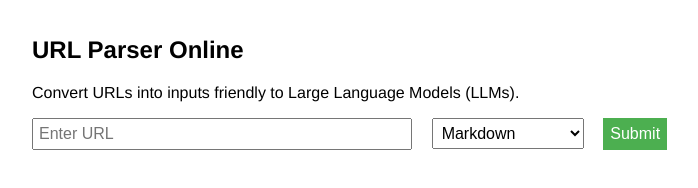
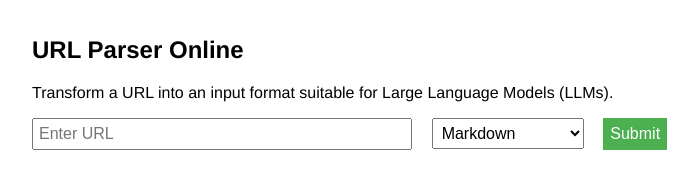
Before and after one commit to jiangwei909/urlparser2, a website: page index.html in a window 1280 px wide. Shown: the whole page, without its empty margins (228-926 px from the left). Drawn offline with nearby package versions, Linux system fonts and the light colour scheme.

Commit message:
enhance title and readme

```diff
--- a/index.html
+++ b/index.html
@@ -3,7 +3,7 @@
   <head>
     <meta charset="UTF-8" />
     <meta name="viewport" content="width=device-width, initial-scale=1.0" />
-    <title>URL Parser - Convert a URL to LLM-friendly input</title>
+    <title>URL Parser - Translate a URL into an LLM-compatible input.</title>
     <script src="https://cdnjs.cloudflare.com/ajax/libs/marked/4.0.2/marked.min.js"></script>
     <style>
       body {
@@ -91,7 +91,7 @@
   </head>
   <body>
     <h1>URL Parser Online</h1>
-    <p>Convert URLs into inputs friendly to Large Language Models (LLMs).</p>
+    <p>Transform a URL into an input format suitable for Large Language Models (LLMs).</p>
     <form id="url-form">
       <input type="text" id="url-input" placeholder="Enter URL" required />
       <select id="format-select">
```
Also changed, not shown: README.md.
